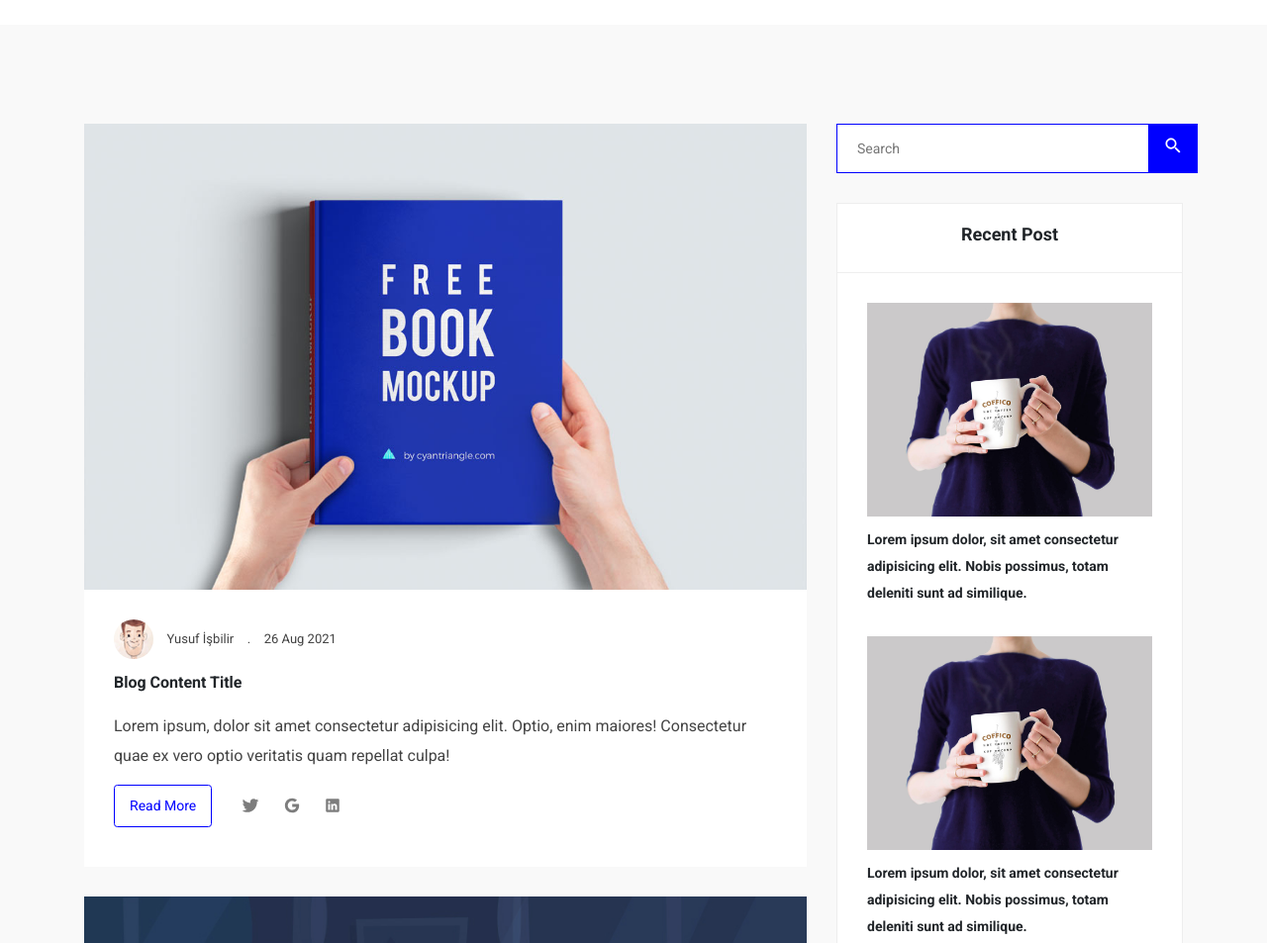
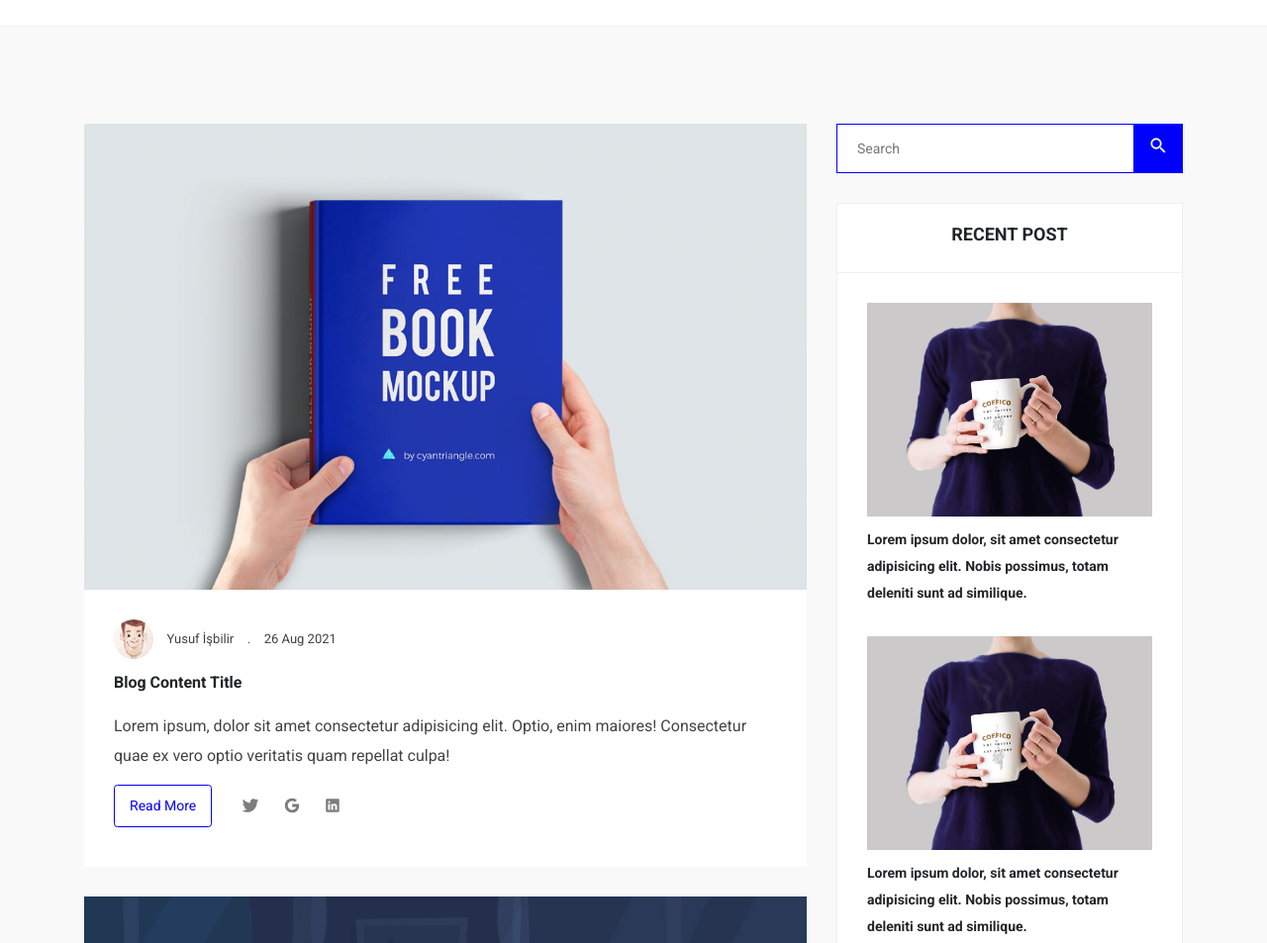
Before and after one commit to yusufisbilir/Re-Blog, a plain HTML site: page docs/index.html in a window 1280 px wide. Shown: the part 1260-2213 px from the top of the page at 99% size. Drawn offline with nearby package versions, Linux system fonts and the light colour scheme.

Commit message:
bugfix searchbar, sidebar

```diff
--- a/docs/css/main.css
+++ b/docs/css/main.css
@@ -210,6 +210,9 @@ nav.header-menu ul li a:hover{
 
 
 /* sidebar start */
+.search{
+    position: relative;
+}
 .search-input{
     width: 100%;
     height: 50px;
@@ -244,6 +247,7 @@ nav.header-menu ul li a:hover{
     text-align: center;
     border-bottom: 1px solid #eee;
     margin-bottom: 30px;
+    text-transform: uppercase;
 }
 .recent-post-content{
     padding: 0 30px;
```
